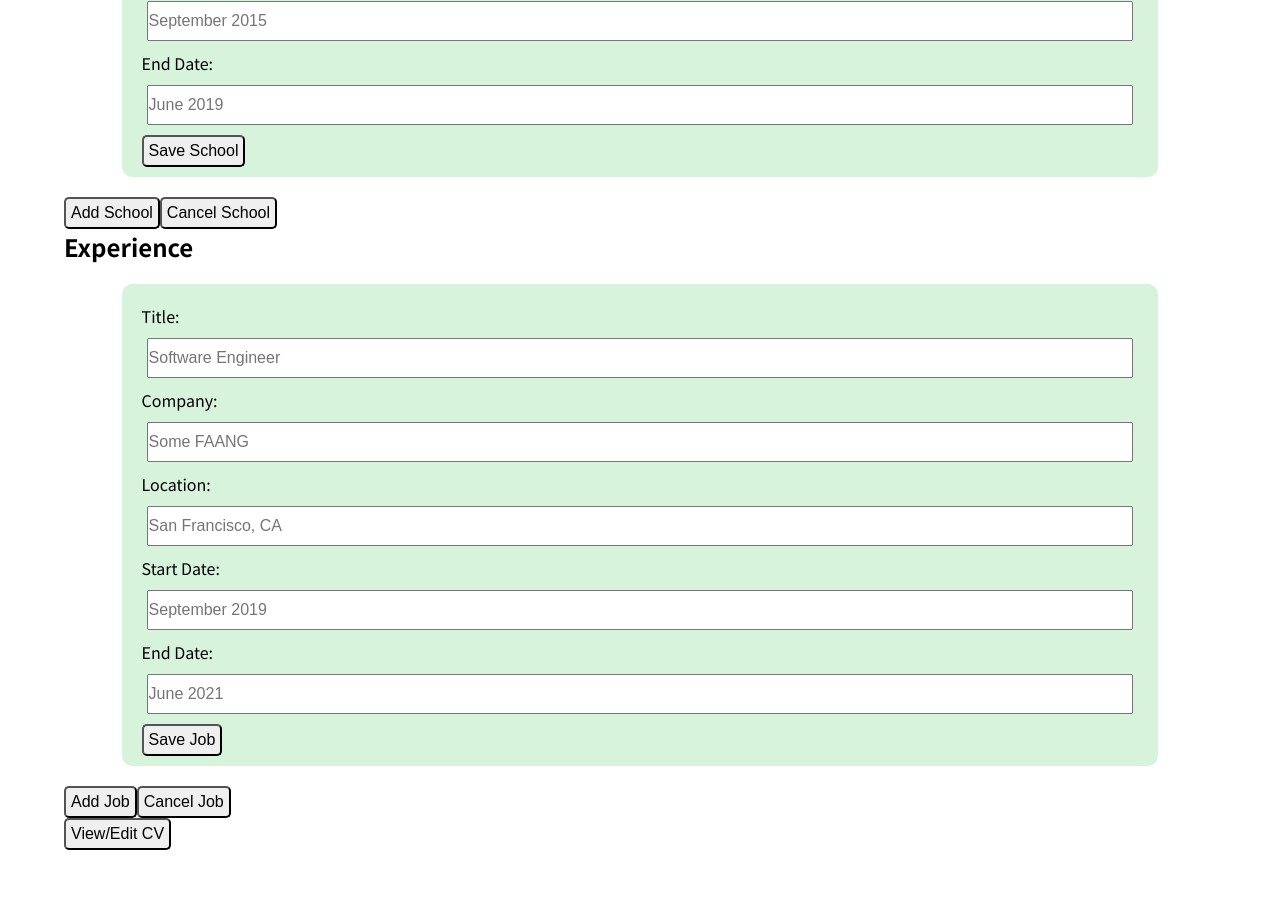
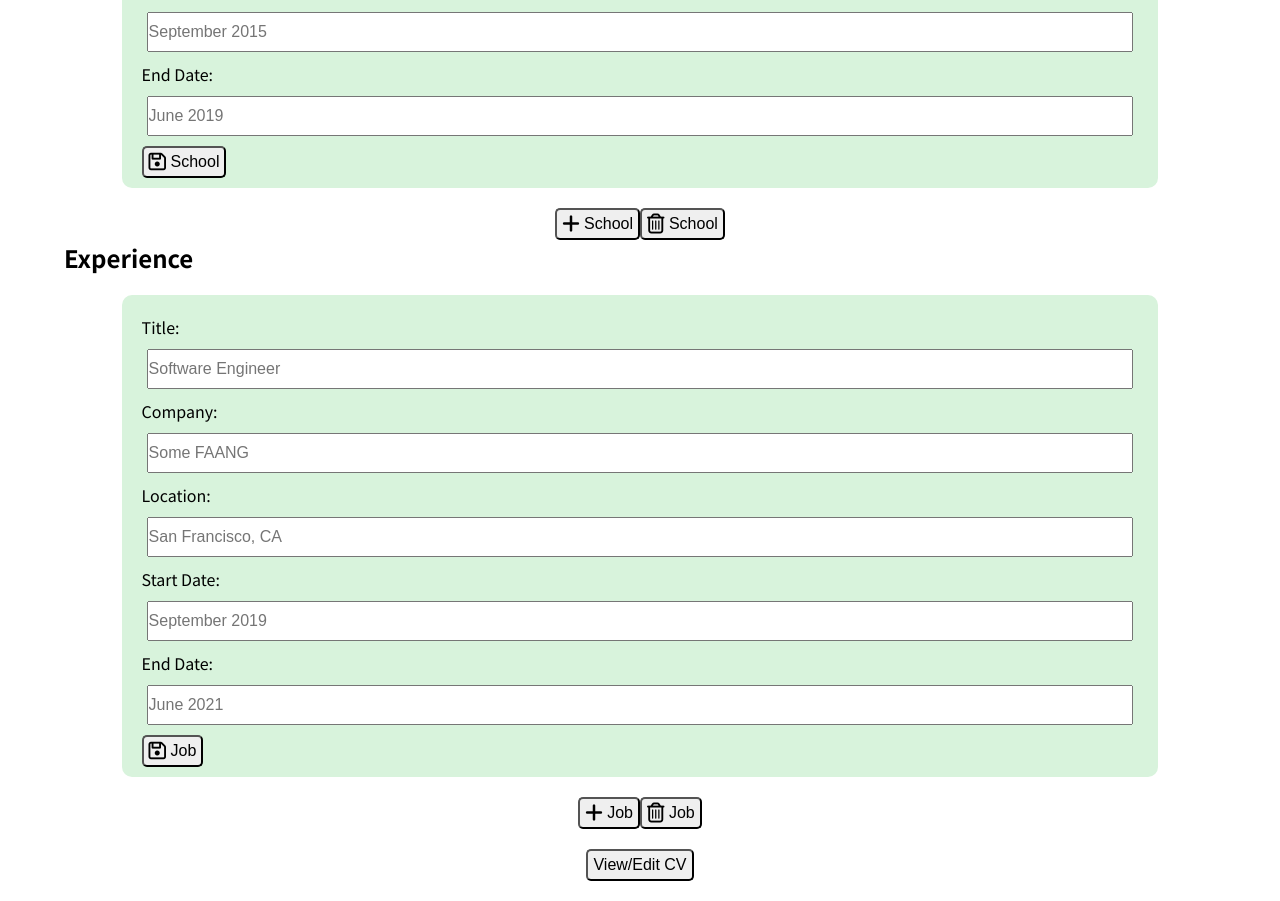
Before and after one commit to raych2/cv-project, a React (Create React App) app: page / in a window 1280 px wide. Shown: the part 688-1589 px from the top of the page. Before the commit the page ends 1558 px from the top, so only its background shows below. Built offline with nearby package versions, Linux system fonts and the light colour scheme.

Commit message:
Update header for General form and form button style

```diff
--- a/public/index.html
+++ b/public/index.html
@@ -25,6 +25,7 @@
       Learn how to configure a non-root public URL by running `npm run build`.
     -->
     <title>React App</title>
+    <script src="https://kit.fontawesome.com/01584ce95c.js" crossorigin="anonymous"></script>
   </head>
   <body>
     <noscript>You need to enable JavaScript to run this app.</noscript>
--- a/src/App.js
+++ b/src/App.js
@@ -97,7 +97,9 @@ class App extends React.Component {
             return <div>{jobForm}</div>;
           })}
         </div>
-        <button onClick={this.onSubmitEntry}>View/Edit CV</button>
+        <div className="view-btn-container">
+          <button onClick={this.onSubmitEntry}>View/Edit CV</button>
+        </div>
       </div>
     );
   }
--- a/src/components/EducationForm.js
+++ b/src/components/EducationForm.js
@@ -72,10 +72,18 @@ class EducationForm extends React.Component {
             onChange={this.handleInputChange}
             placeholder="June 2019"
           />
-          <button type="submit">Save School</button>
+          <button type="submit">
+            <i class="far fa-save fa-lg"></i> School
+          </button>
         </form>
-        <button onClick={addSchool}>Add School</button>
-        <button onClick={cancelSchool}>Cancel School</button>
+        <div className="btn-container">
+          <button onClick={addSchool}>
+            <i className="btn-icon" class="fas fa-plus fa-lg"></i> School
+          </button>
+          <button onClick={cancelSchool}>
+            <i className="btn-icon" class="far fa-trash-alt fa-lg"></i> School
+          </button>
+        </div>
       </div>
     ) : (
       <Education schoolList={schoolList} />
--- a/src/components/ExperienceForm.js
+++ b/src/components/ExperienceForm.js
@@ -82,10 +82,18 @@ class ExperienceForm extends React.Component {
             onChange={this.handleInputChange}
             placeholder="June 2021"
           />
-          <button type="submit">Save Job</button>
+          <button type="submit">
+            <i class="far fa-save fa-lg"></i> Job
+          </button>
         </form>
-        <button onClick={addJob}>Add Job</button>
-        <button onClick={cancelJob}>Cancel Job</button>
+        <div className="btn-container">
+          <button onClick={addJob}>
+            <i class="fas fa-plus fa-lg"></i> Job
+          </button>
+          <button onClick={cancelJob}>
+            <i class="far fa-trash-alt fa-lg"></i> Job
+          </button>
+        </div>
       </div>
     ) : (
       <Experience jobList={jobList} />
--- a/src/components/General.js
+++ b/src/components/General.js
@@ -21,7 +21,7 @@ class General extends React.Component {
     const submitted = this.props.submitted;
     return submitted === false ? (
       <div className="General form">
-        <div>Personal Information</div>
+        <h2>Personal Information</h2>
         <form>
           <label htmlFor="name">Full Name:</label>
           <input
--- a/src/styles/App.css
+++ b/src/styles/App.css
@@ -45,3 +45,16 @@ button {
 .view {
   text-align: center;
 }
+.btn-container {
+  display: flex;
+  flex-flow: row wrap;
+  justify-content: center;
+  align-items: center;
+}
+.view-btn-container {
+  display: flex;
+  flex-direction: column;
+  align-content: center;
+  align-items: center;
+  margin-top: 20px;
+}
```
